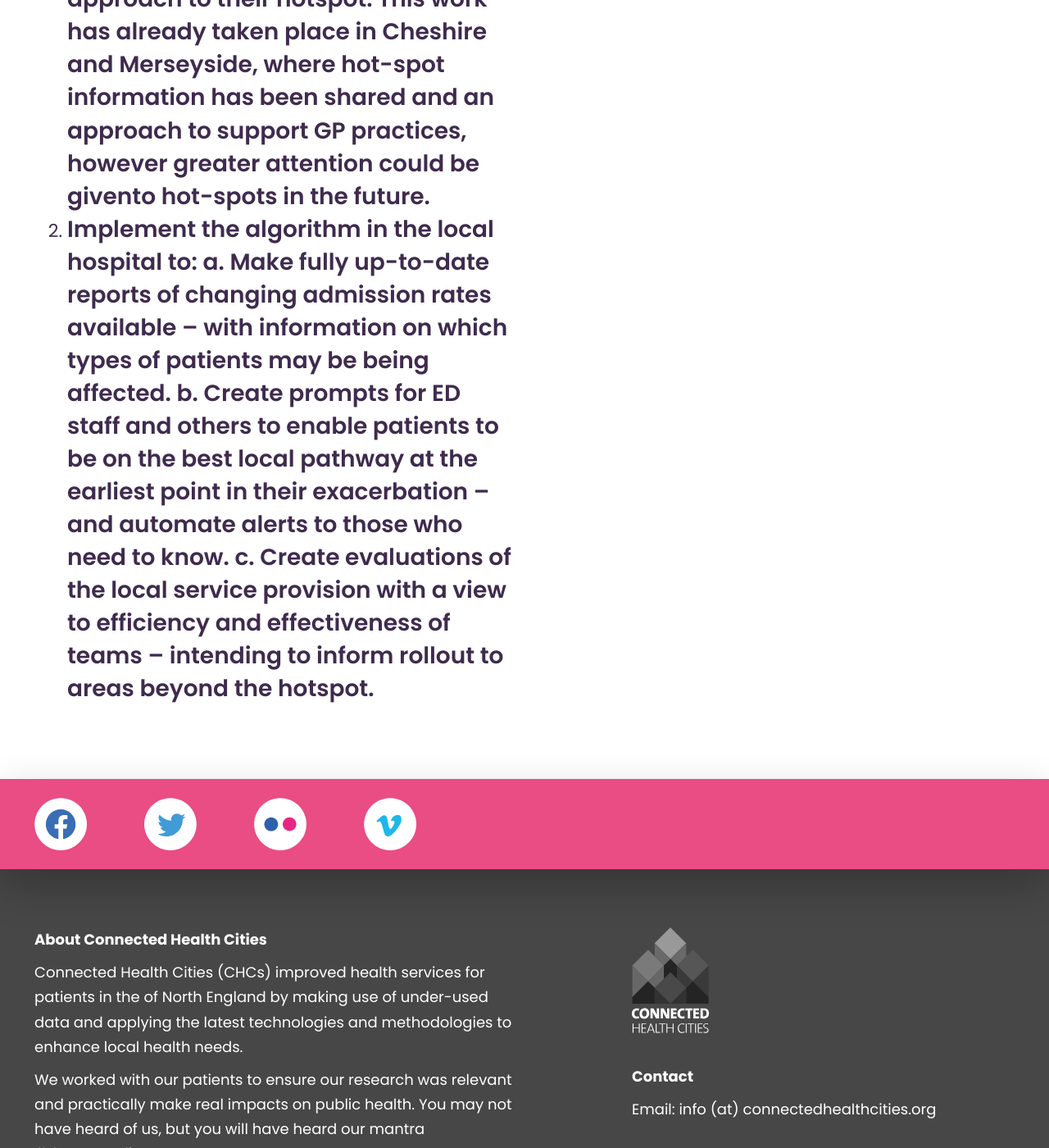
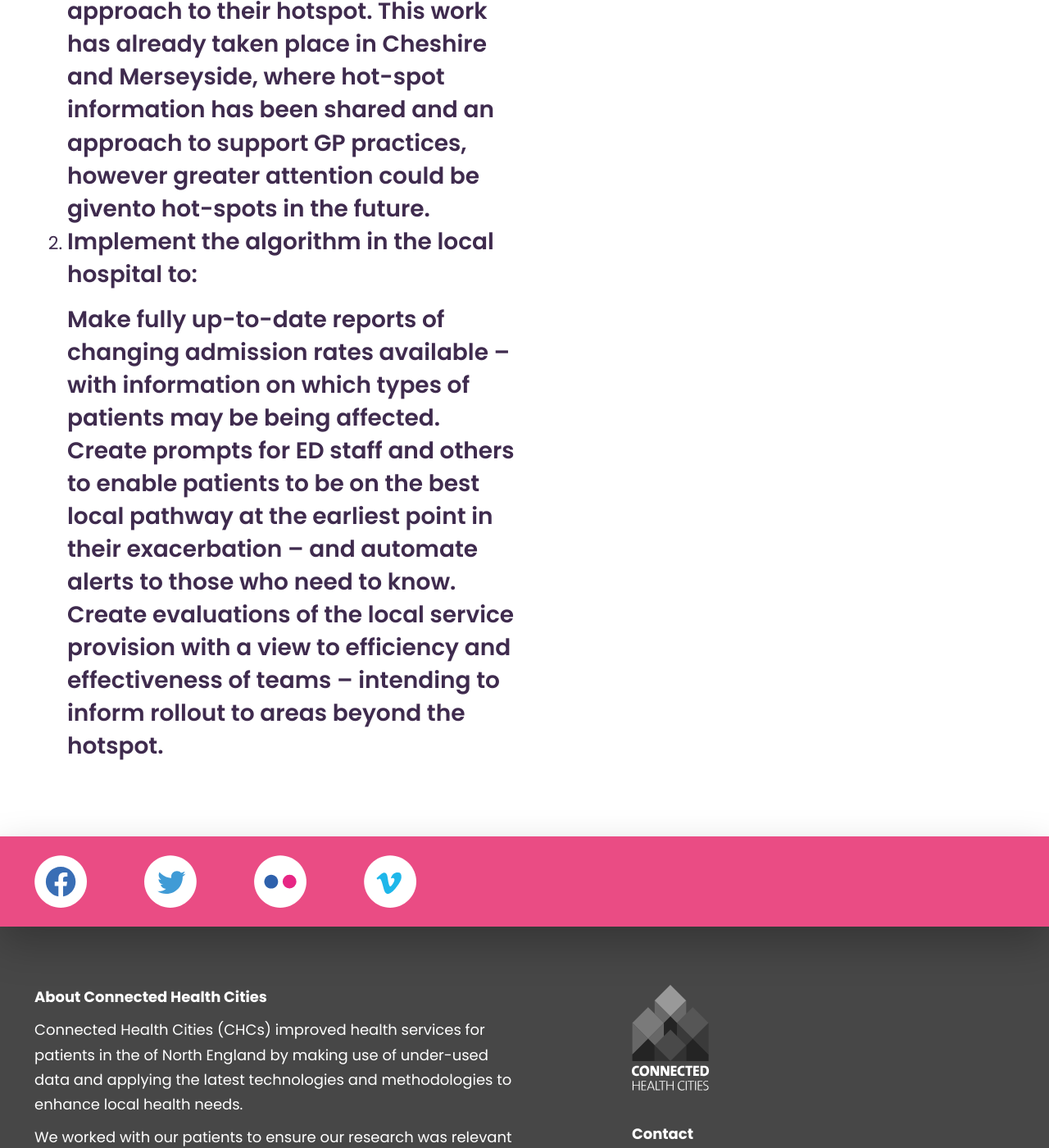
Before and after one commit to connectedhealthcities/connectedhealthcities, a Jekyll site: the page built from north-west-coast/carepathway-copd.md, in a window 1280 px wide and 1400 px high, scrolled down 3194 px. Shown: the whole window at 82% size. Built offline with Jekyll 4.4.1, drawn with Linux system fonts in a browser that asks for light colours; our own code applies the rules of GitHub Pages for plain Markdown files; some of the changed text lies outside the part shown.

```diff
--- a/north-west-coast/carepathway-copd.md
+++ b/north-west-coast/carepathway-copd.md
@@ -16,6 +16,7 @@ COPD is slowly progressive. Most admissions are in people who are breathless on
 CHC set out to identify COPD patient cohorts, characterise them, examine their prior and later history, and also where admissions were coming from. We used all recorded diagnostic coding related to COPD, not just primary diagnosic codes. We worked extensively with clinicians to determine all codes.
 
 The project, built on a previous algorithm making use of all the diagnosis codes in the Secondary Uses Service (SUS) dataset. 45% more admissions were identified compared with other healthcare applications e.g. NHS Digital or RightCare, who use primary coding only.
+
 The additional patients found in our extract using all diagnostic codes tend to be older, sicker, with more readmissions, and come from deprived localities.
 
 Reports created for each trust were based on their hospital catchments ie. the functional NHS unit and shared with the hospital trust clinical and managerial teams.
@@ -34,7 +35,13 @@ Overall admission rates continue to rise year-on-year (in line with national tre
 
 We also showed that a new more efficient and cost effective inhaler recommended by The National Institute for Health and Care Excellence (NICE) and by all CCGs to the frontline had a very slow uptake; with 15% of practices not supplying a single one three years after the guidance was issued. Our data demonstrates that working in areas of the most need in the first insance may lead to greater opportunities to improve services and patient outcomes.
 
-OPPORTUNITIES
+**Opportunities**
+
 1. Work with the integrated care system and invite the hospital (and its outreach service), primary care and community services to come together to address the ‘hotspot’ in particular.   Invite them to create a focused local approach to their hotspot. This work has already taken place in Cheshire and Merseyside, where hot-spot information has been shared and an approach to support GP practices, however greater attention could be givento hot-spots in the future.
 
-2. Implement the algorithm in the local hospital to: a. Make fully up-to-date reports of changing admission rates available – with information on which types of patients may be being affected. b. Create prompts for ED staff and others to enable patients to be on the best local pathway at the earliest point in their exacerbation – and automate alerts to those who need to know. c. Create evaluations of the local service provision with a view to efficiency and effectiveness of teams – intending to inform rollout to areas beyond the hotspot.
+2. Implement the algorithm in the local hospital to:
+   - Make fully up-to-date reports of changing admission rates available – with information on which types of patients may be being          affected.
+
+   - Create prompts for ED staff and others to enable patients to be on the best local pathway at the earliest point in their                exacerbation – and automate alerts to those who need to know.
+
+   - Create evaluations of the local service provision with a view to efficiency and effectiveness of teams – intending to inform            rollout to areas beyond the hotspot.
```
